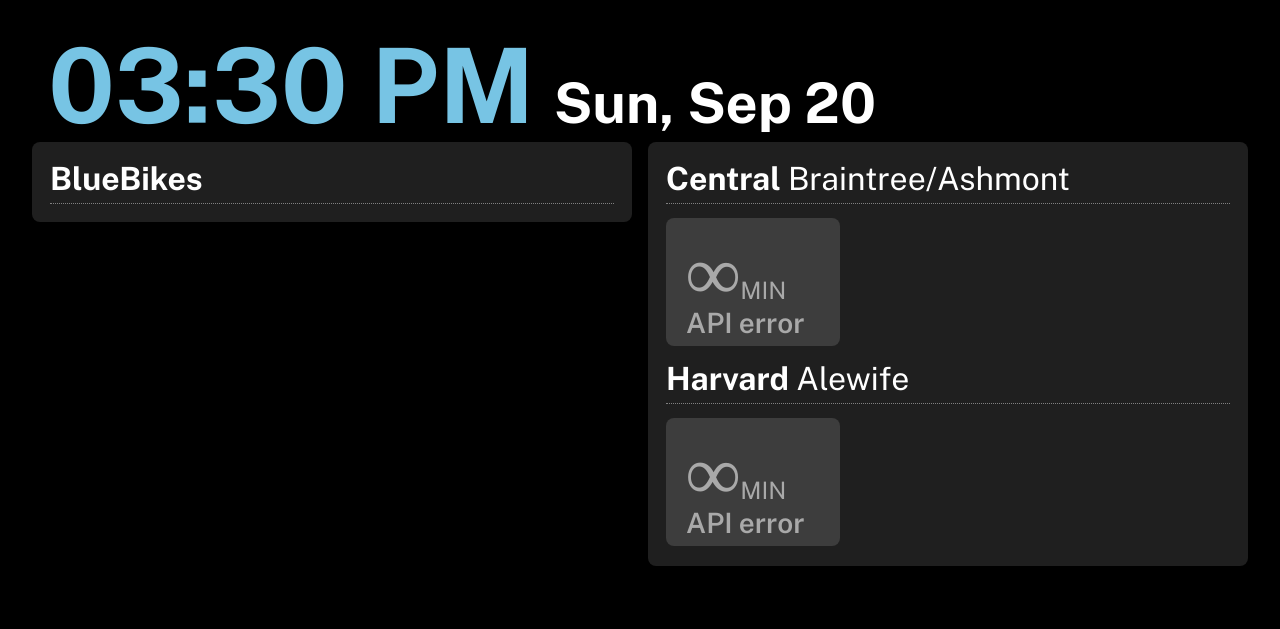
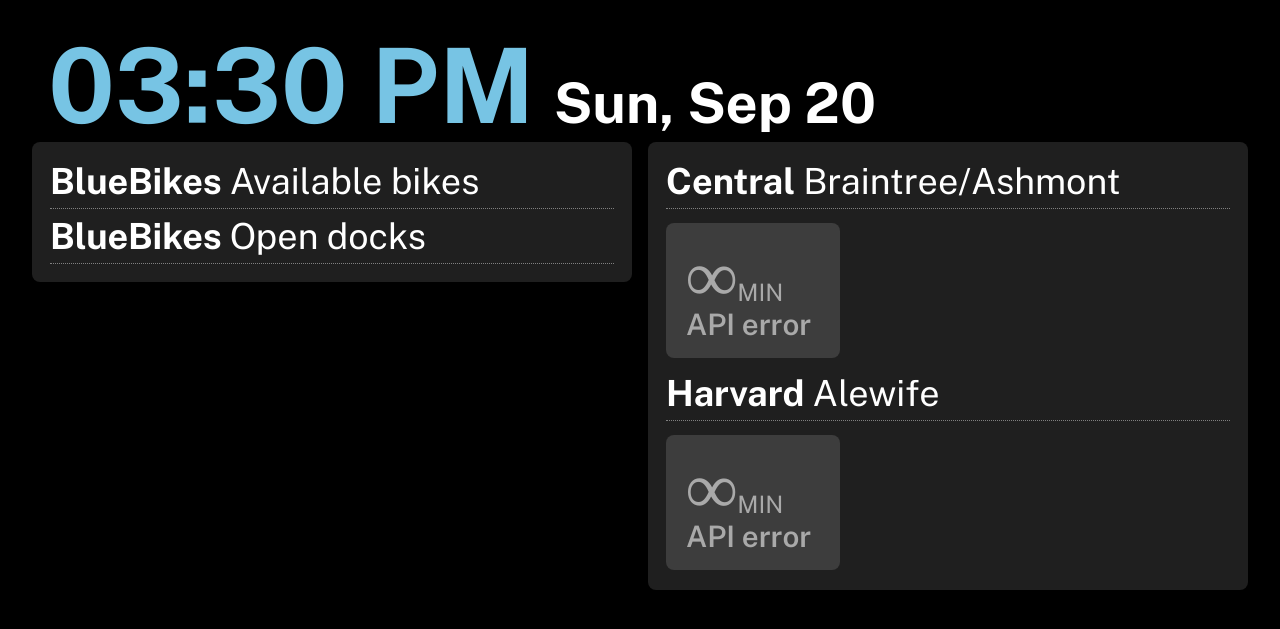
Before and after one commit to iamdanzhao/iamdanzhao.github.io, a Jekyll site: the page projects/trains/index.html, which Jekyll copies as it is, in a window 1280 px wide. Shown: the top 629 px of the page. Built offline with Jekyll 4.4.1, drawn with Linux system fonts in a browser that asks for light colours; nearby versions of some CDN libraries.

Commit message:
add section for destination bikes

```diff
--- a/projects/trains/index.html
+++ b/projects/trains/index.html
@@ -34,7 +34,7 @@
         }
 
         h2 {
-            font-size: 200%;
+            font-size: 225%;
         }
 
         .column {
@@ -109,7 +109,7 @@
             padding: 16px 20px;
             margin: 8px;
             border-radius: 8px;
-            height: 96px;
+            min-height: 96px;
             width: calc(33.3% - 54px);
         }
 
@@ -130,7 +130,7 @@
         }
 
         .train-node-time {
-            font-size: 475%;
+            font-size: 450%;
             font-weight: bold;
             line-height: 100%;
         }
@@ -141,7 +141,7 @@
         }
 
         .train-node-dest {
-            font-size: 175%;
+            font-size: 185%;
             font-weight: 600;
             display: block;
             margin-top: -4px;
@@ -159,20 +159,6 @@
             display: block;
         }
 
-        @media screen and (min-width: 1700px) {
-            body {
-                font-size: 115%;
-            }
-
-            h1 {
-                font-size: 300%;
-            }
-
-            .train-node, .train-node.line-empty {
-                height: 120px;
-            }
-        }
-
         @media screen and (max-width: 1200px) {
             .column {
                 width: 100% !important;
@@ -187,9 +173,13 @@
         <div class="column">
             <div class="transit-unit">
                 <div class="section-header">
-                    <h2>BlueBikes</h2>
+                    <h2>BlueBikes <span class="section-header-direction">Available bikes</span></h2>
                 </div>
-                <div class="train-node-wrapper" id="bikes-all"></div>
+                <div class="train-node-wrapper" id="bikes-container-1"></div>
+                <div class="section-header">
+                    <h2>BlueBikes <span class="section-header-direction">Open docks</span></h2>
+                </div>
+                <div class="train-node-wrapper" id="bikes-container-2"></div>
             </div>
         </div>
         <div class="column">
@@ -316,7 +306,30 @@
                         ebikes_ind = "*";
                     }
 
-                    document.getElementById("bikes-all").innerHTML += "<div class=\"train-node " + className + "\"><span class=\"train-node-time\">" + available + ebikes_ind + "</span><span class=\"train-node-label\">/" + total + "</span><span class=\"train-node-dest\">" + names[i] + "</span></div>"
+                    document.getElementById("bikes-container-1").innerHTML += "<div class=\"train-node " + className + "\"><span class=\"train-node-time\">" + available + ebikes_ind + "</span><span class=\"train-node-label\">/" + total + "</span><span class=\"train-node-dest\">" + names[i] + "</span></div>"
+                }
+
+                stations = [89, 176, 115, 76, 68, 75];
+                names = ['MA @ HLS', "MA @ Lesley", "MA @ Porter", "MA @ Cantab", "MA @ PF", "MA @ Jaho"];
+
+                document.getElementById("bikes-container-2").innerHTML = "";
+
+                for (var i = 0; i < stations.length; i++) {
+                    const available = data.data.stations.filter(d => parseInt(d.legacy_id) === stations[i])[0].num_bikes_available;
+                    const free = data.data.stations.filter(d => parseInt(d.legacy_id) === stations[i])[0].num_docks_available;
+
+                    const total = available + free;
+
+                    className = "bike-available";
+
+                    if (free == 0) {
+                        className = "bike-none"
+                    }
+                    else if (free <= 2) {
+                        className = "bike-low"
+                    }
+
+                    document.getElementById("bikes-container-2").innerHTML += "<div class=\"train-node " + className + "\"><span class=\"train-node-time\">" + free + ebikes_ind + "</span><span class=\"train-node-label\">/" + total + "</span><span class=\"train-node-dest\">" + names[i] + "</span></div>"
                 }
             });
         }
```
Also changed, not shown: other parts of projects/trains/index.html (+3 -3 lines).
